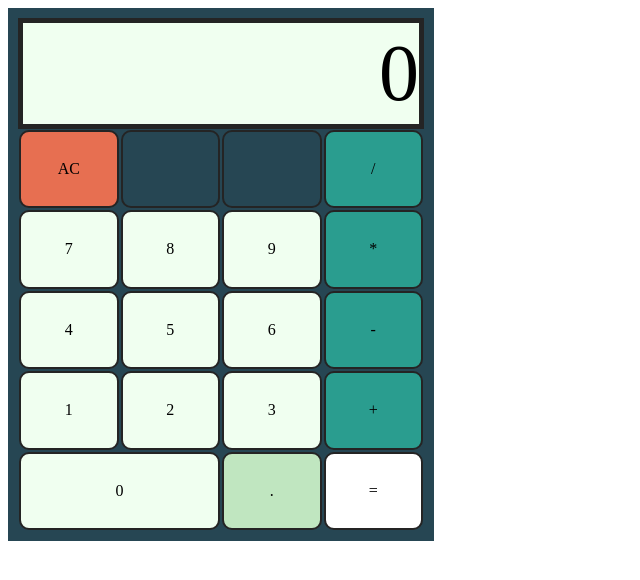
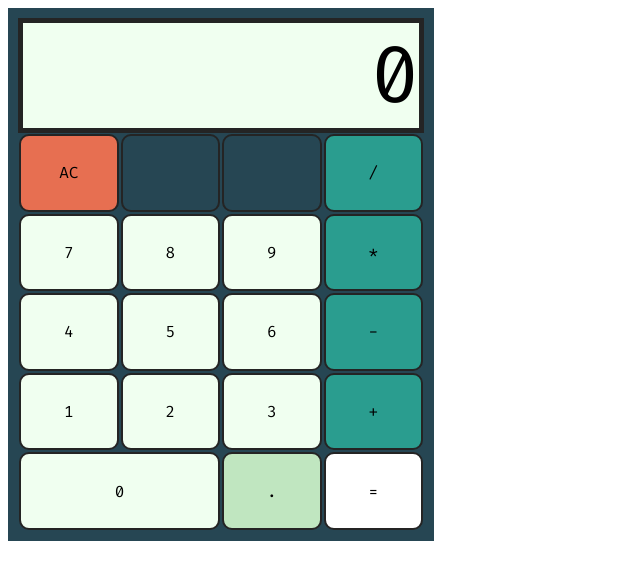
Before and after one commit to QjStout/calculator, a plain HTML site: page index.html in a window 1280 px wide. Shown: the whole page, without its empty margins (0-640 px from the left). Drawn offline with Linux system fonts and the light colour scheme.

Commit message:
Change font to 'Fira Code mono'

```diff
--- a/index.html
+++ b/index.html
@@ -6,6 +6,9 @@
     <meta name="viewport" content="width=device-width, initial-scale=1.0">
     <link rel="icon" type="image/png" sizes="32x32" href="/favicon-32x32.png">
     <link rel="icon" type="image/png" sizes="16x16" href="/favicon-16x16.png">
+    <link rel="preconnect" href="https://fonts.googleapis.com">
+    <link rel="preconnect" href="https://fonts.gstatic.com" crossorigin>
+    <link href="https://fonts.googleapis.com/css2?family=Fira+Code&display=swap" rel="stylesheet">
     <script src="./script.js"></script>
     <link rel="stylesheet" href="style.css">
     <title>Calculator</title>
--- a/style.css
+++ b/style.css
@@ -1,5 +1,6 @@
 * {
     box-sizing: border-box;
+    font-family: 'Fira Code', monospace;
 }
 
 .calculator {
```
Also changed, not shown: script.js (line endings or trailing spaces).
